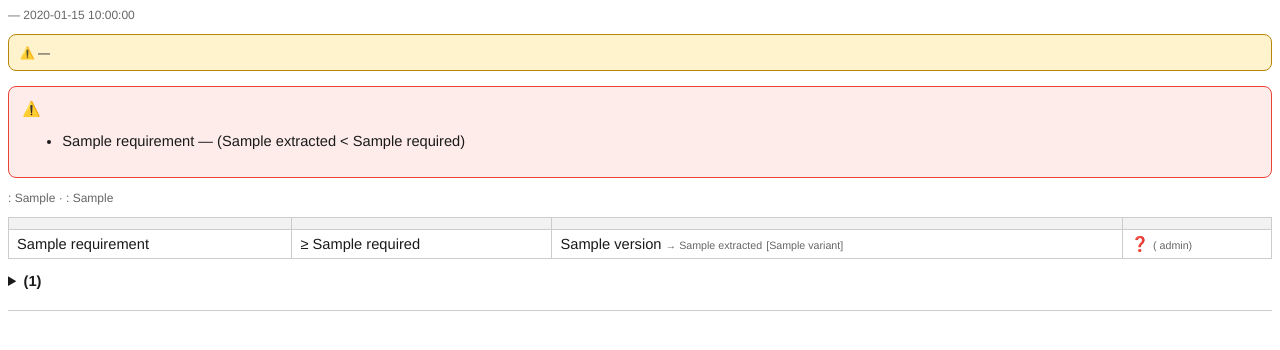
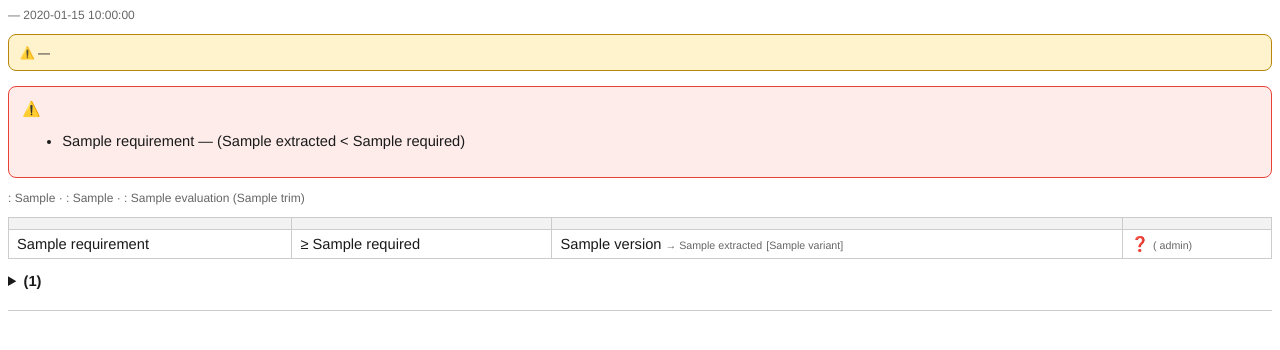
Before and after one commit to terjefl/marlin-check, a FastAPI app: template app/templates/pdf.html in a window 1280 px wide. Shown: the top 350 px of the page. Run offline with FastAPI, Linux system fonts and the light colour scheme; the template is opened without the code that fills it: most values are stand-ins (such as "Sample title", 1, 10 or a date in 2020).

Commit message:
Fix four critical review findings: fail-safe trim logic, trusted client-IP header, non-blocking PDF parsing, keyed usage hash
- rules: an unknown 5th VIN character no longer exempts only_trims modules
  (a two-motor car with MCU_R missing could pass as Marlin-ready). The
  detected trim is shown on the result page/PDF, with a note when unknown.
- auth/main: the client IP comes from ONE trusted header
  (MARLIN_CLIENT_IP_HEADER, default cf-connecting-ip). X-Forwarded-For is
  no longer used anywhere: Cloudflare appends to a client-supplied value,
  so its first element bypassed the upload rate limit. Rate-limit and
  lockout dicts now drop expired keys.
- main/parser: parsing + evaluation run in the threadpool instead of on
  the event loop, and PDFs over 20 pages are rejected before text
  extraction (pdfplumber cost is linear in text; a large PDF froze the
  whole app, including /healthz).
- main: the daily unique-user hash is an HMAC with a random in-memory key
  rotated at UTC midnight and on restart. The previous sha256(day|ip)
  with a public salt was reversible over the IPv4 space in under an hour,
  contradicting the privacy statement.
- 7 locales: trim_label/trim_unknown/trim_unknown_note, parse_too_many_pages
- tests: regression tests for all four (each verified to fail on the old code)
- README: MARLIN_CLIENT_IP_HEADER, single-worker requirement, hash scheme

Co-Authored-By: Claude Fable 5.1 <noreply@anthropic.com>

```diff
--- a/app/locales/da.json
+++ b/app/locales/da.json
@@ -58,5 +58,9 @@
   "parse_no_vin": "Ingen VIN-linje (VIN: <17 tegn>) blev fundet i rapporten.",
   "parse_no_modules": "Ingen ECU-afsnit blev fundet i rapporten.",
   "ready_22_note": "Bemærk: en direkte opdatering fra 2.1 til Marlin opdaterer stadig IKKE ECU'erne nedenfor — de tilhører 2.2-opdateringen (en påbudt NHTSA-tilbagekaldelse i Nordamerika, som de fleste europæiske biler aldrig fik). Bilen fungerer fint, men disse ECU'er forbliver på deres nuværende versioner:",
-  "vcu24_notice": "Bemærkning til alle, der allerede har VCU 2.4 (fra Marlin eller på anden vis): sørg for at informere den, der skal opdatere din bil til 2.2, om at du ALLEREDE har den. Der er ingen vej tilbage eller kompatibilitet fra VCU 2.4 (Marlin) til VCU 2.3 (2.2/2.2.3)."
+  "vcu24_notice": "Bemærkning til alle, der allerede har VCU 2.4 (fra Marlin eller på anden vis): sørg for at informere den, der skal opdatere din bil til 2.2, om at du ALLEREDE har den. Der er ingen vej tilbage eller kompatibilitet fra VCU 2.4 (Marlin) til VCU 2.3 (2.2/2.2.3).",
+  "trim_label": "Udgave (fra VIN)",
+  "trim_unknown": "ukendt",
+  "trim_unknown_note": "Udgaven kunne ikke aflæses fra stelnummeret (VIN), så alle moduler regnes som påkrævede (inklusive den bageste motorstyring).",
+  "parse_too_many_pages": "PDF-filen har for mange sider til at være en OLP-diagnoserapport."
 }
--- a/app/locales/de.json
+++ b/app/locales/de.json
@@ -58,5 +58,9 @@
   "parse_no_vin": "Keine VIN-Zeile (VIN: <17 Zeichen>) im Bericht gefunden.",
   "parse_no_modules": "Keine ECU-Abschnitte im Bericht gefunden.",
   "ready_22_note": "Hinweis: Ein direktes Update von 2.1 auf Marlin aktualisiert die unten gelisteten ECUs trotzdem NICHT — sie gehören zum 2.2-Update (ein verpflichtender NHTSA-Rückruf in Nordamerika, den die meisten europäischen Autos nie erhielten). Das Auto funktioniert einwandfrei, aber diese ECUs bleiben auf ihren aktuellen Versionen:",
-  "vcu24_notice": "Hinweis für alle, die bereits VCU 2.4 haben (durch Marlin oder anderweitig): Informiere unbedingt jeden, der dein Auto auf 2.2 aktualisiert, dass du sie BEREITS hast. Es gibt keinen Weg zurück und keine Kompatibilität von VCU 2.4 (Marlin) zu VCU 2.3 (2.2/2.2.3)."
+  "vcu24_notice": "Hinweis für alle, die bereits VCU 2.4 haben (durch Marlin oder anderweitig): Informiere unbedingt jeden, der dein Auto auf 2.2 aktualisiert, dass du sie BEREITS hast. Es gibt keinen Weg zurück und keine Kompatibilität von VCU 2.4 (Marlin) zu VCU 2.3 (2.2/2.2.3).",
+  "trim_label": "Ausstattung (aus der VIN)",
+  "trim_unknown": "unbekannt",
+  "trim_unknown_note": "Die Ausstattungsvariante konnte nicht aus der VIN gelesen werden, daher gelten alle Module als erforderlich (einschließlich des hinteren Motorsteuergeräts).",
+  "parse_too_many_pages": "Die PDF-Datei hat zu viele Seiten, um ein OLP-Diagnosebericht zu sein."
 }
--- a/app/locales/en.json
+++ b/app/locales/en.json
@@ -58,5 +58,9 @@
   "parse_no_vin": "No VIN line (VIN: <17 characters>) was found in the report.",
   "parse_no_modules": "No ECU sections were found in the report.",
   "ready_22_note": "Note: a direct update from 2.1 to Marlin will still NOT update the ECUs below — they belong to the 2.2 update (a mandatory NHTSA recall in North America that most European cars never received). The car will function fine, but these ECUs will remain on their current versions:",
-  "vcu24_notice": "Notice for all users already on VCU 2.4 (from Marlin or otherwise): make sure you inform anyone updating your car to 2.2 that you ALREADY have it. There is no backward option or compatibility from VCU 2.4 (Marlin) to VCU 2.3 (2.2/2.2.3)."
+  "vcu24_notice": "Notice for all users already on VCU 2.4 (from Marlin or otherwise): make sure you inform anyone updating your car to 2.2 that you ALREADY have it. There is no backward option or compatibility from VCU 2.4 (Marlin) to VCU 2.3 (2.2/2.2.3).",
+  "trim_label": "Trim (from VIN)",
+  "trim_unknown": "unknown",
+  "trim_unknown_note": "The trim could not be determined from the VIN, so every module is treated as required (including the rear motor controller).",
+  "parse_too_many_pages": "The PDF has too many pages to be an OLP diagnostics report."
 }
--- a/app/locales/es.json
+++ b/app/locales/es.json
@@ -58,5 +58,9 @@
   "parse_no_vin": "No se encontró ninguna línea VIN (VIN: <17 caracteres>) en el informe.",
   "parse_no_modules": "No se encontraron secciones de ECU en el informe.",
   "ready_22_note": "Nota: una actualización directa de 2.1 a Marlin seguirá SIN actualizar las ECU de abajo — pertenecen a la actualización 2.2 (una llamada a revisión obligatoria de la NHTSA en Norteamérica que la mayoría de los coches europeos nunca recibió). El coche funcionará bien, pero estas ECU se quedarán en sus versiones actuales:",
-  "vcu24_notice": "Aviso para todos los que ya tienen VCU 2.4 (por Marlin u otra vía): asegúrate de informar a quien actualice tu coche a 2.2 de que YA la tienes. No hay vuelta atrás ni compatibilidad de VCU 2.4 (Marlin) a VCU 2.3 (2.2/2.2.3)."
+  "vcu24_notice": "Aviso para todos los que ya tienen VCU 2.4 (por Marlin u otra vía): asegúrate de informar a quien actualice tu coche a 2.2 de que YA la tienes. No hay vuelta atrás ni compatibilidad de VCU 2.4 (Marlin) a VCU 2.3 (2.2/2.2.3).",
+  "trim_label": "Versión (según el VIN)",
+  "trim_unknown": "desconocida",
+  "trim_unknown_note": "No se pudo determinar la versión a partir del VIN, por lo que todos los módulos se consideran obligatorios (incluido el controlador del motor trasero).",
+  "parse_too_many_pages": "El PDF tiene demasiadas páginas para ser un informe de diagnóstico de OLP."
 }
--- a/app/locales/fr.json
+++ b/app/locales/fr.json
@@ -58,5 +58,9 @@
   "parse_no_vin": "Aucune ligne VIN (VIN : <17 caractères>) trouvée dans le rapport.",
   "parse_no_modules": "Aucune section ECU trouvée dans le rapport.",
   "ready_22_note": "Remarque : une mise à jour directe de 2.1 vers Marlin ne mettra toujours PAS à jour les calculateurs ci-dessous — ils appartiennent à la mise à jour 2.2 (un rappel NHTSA obligatoire en Amérique du Nord que la plupart des voitures européennes n'ont jamais reçu). La voiture fonctionnera très bien, mais ces calculateurs resteront sur leurs versions actuelles :",
-  "vcu24_notice": "Avis à tous ceux qui ont déjà le VCU 2.4 (via Marlin ou autrement) : veillez à informer quiconque met votre voiture à jour vers 2.2 que vous l'avez DÉJÀ. Il n'existe aucun retour en arrière ni compatibilité du VCU 2.4 (Marlin) vers le VCU 2.3 (2.2/2.2.3)."
+  "vcu24_notice": "Avis à tous ceux qui ont déjà le VCU 2.4 (via Marlin ou autrement) : veillez à informer quiconque met votre voiture à jour vers 2.2 que vous l'avez DÉJÀ. Il n'existe aucun retour en arrière ni compatibilité du VCU 2.4 (Marlin) vers le VCU 2.3 (2.2/2.2.3).",
+  "trim_label": "Finition (d'après le VIN)",
+  "trim_unknown": "inconnue",
+  "trim_unknown_note": "La finition n'a pas pu être déterminée à partir du VIN ; tous les modules sont donc considérés comme requis (y compris le contrôleur du moteur arrière).",
+  "parse_too_many_pages": "Le PDF contient trop de pages pour être un rapport de diagnostic OLP."
 }
--- a/app/locales/nb.json
+++ b/app/locales/nb.json
@@ -58,5 +58,9 @@
   "parse_no_vin": "Fant ingen VIN-linje (VIN: <17 tegn>) i rapporten.",
   "parse_no_modules": "Fant ingen ECU-blokker i rapporten.",
   "ready_22_note": "Merk: en direkte oppdatering fra 2.1 til Marlin vil fortsatt IKKE oppdatere ECU-ene under — de tilhører 2.2-oppdateringen (en pålagt NHTSA-tilbakekalling i Nord-Amerika som de fleste europeiske biler aldri fikk). Bilen vil fungere fint, men disse ECU-ene forblir på dagens versjoner:",
-  "vcu24_notice": "Merknad til alle som allerede har VCU 2.4 (fra Marlin eller på annen måte): sørg for å informere den som skal oppdatere bilen din til 2.2 om at du ALLEREDE har den. Det finnes ingen vei tilbake eller kompatibilitet fra VCU 2.4 (Marlin) til VCU 2.3 (2.2/2.2.3)."
+  "vcu24_notice": "Merknad til alle som allerede har VCU 2.4 (fra Marlin eller på annen måte): sørg for å informere den som skal oppdatere bilen din til 2.2 om at du ALLEREDE har den. Det finnes ingen vei tilbake eller kompatibilitet fra VCU 2.4 (Marlin) til VCU 2.3 (2.2/2.2.3).",
+  "trim_label": "Utgave (fra VIN)",
+  "trim_unknown": "ukjent",
+  "trim_unknown_note": "Utgaven kunne ikke leses fra VIN-nummeret, så alle moduler regnes som påkrevd (inkludert bakre motorkontroller).",
+  "parse_too_many_pages": "PDF-en har for mange sider til å være en OLP-diagnoserapport."
 }
--- a/app/locales/sv.json
+++ b/app/locales/sv.json
@@ -58,5 +58,9 @@
   "parse_no_vin": "Ingen VIN-rad (VIN: <17 tecken>) hittades i rapporten.",
   "parse_no_modules": "Inga ECU-avsnitt hittades i rapporten.",
   "ready_22_note": "Obs: en direkt uppdatering från 2.1 till Marlin uppdaterar ändå INTE ECU:erna nedan — de tillhör 2.2-uppdateringen (en obligatorisk NHTSA-återkallelse i Nordamerika som de flesta europeiska bilar aldrig fick). Bilen fungerar fint, men dessa ECU:er blir kvar på sina nuvarande versioner:",
-  "vcu24_notice": "Meddelande till alla som redan har VCU 2.4 (från Marlin eller på annat sätt): se till att informera den som ska uppdatera din bil till 2.2 om att du REDAN har den. Det finns ingen väg tillbaka eller kompatibilitet från VCU 2.4 (Marlin) till VCU 2.3 (2.2/2.2.3)."
+  "vcu24_notice": "Meddelande till alla som redan har VCU 2.4 (från Marlin eller på annat sätt): se till att informera den som ska uppdatera din bil till 2.2 om att du REDAN har den. Det finns ingen väg tillbaka eller kompatibilitet från VCU 2.4 (Marlin) till VCU 2.3 (2.2/2.2.3).",
+  "trim_label": "Utförande (från VIN)",
+  "trim_unknown": "okänt",
+  "trim_unknown_note": "Utförandet kunde inte läsas ur VIN-numret, så alla moduler räknas som obligatoriska (inklusive den bakre motorstyrenheten).",
+  "parse_too_many_pages": "PDF-filen har för många sidor för att vara en OLP-diagnosrapport."
 }
--- a/app/main.py
+++ b/app/main.py
@@ -3,6 +3,8 @@
 from __future__ import annotations
 
 import difflib
+import hashlib
+import hmac
 import os
 import re
 import secrets
@@ -11,13 +13,13 @@ from datetime import datetime, timezone
 from pathlib import Path
 
 from fastapi import Depends, FastAPI, Request, UploadFile
+from fastapi.concurrency import run_in_threadpool
 from fastapi.responses import HTMLResponse, RedirectResponse, Response
 from fastapi.staticfiles import StaticFiles
 from fastapi.templating import Jinja2Templates
 
 from . import db as db_module
-from .auth import client_ip as auth_client_ip
-from .auth import require_admin
+from .auth import client_ip, require_admin
 from .i18n import LANGUAGE_NAMES, SUPPORTED, negotiate_language, translator
 from .parser import MAX_REPORT_BYTES, ReportParseError, parse_report
 from .rules import (
@@ -44,15 +46,15 @@ templates = Jinja2Templates(directory=BASE_DIR / "templates")
 
 # Cache busting: content hash of style.css in the URL, so Cloudflare/browsers
 # never serve stale CSS after a deploy.
-import hashlib as _hashlib
-
-STATIC_VERSION = _hashlib.md5(
+STATIC_VERSION = hashlib.md5(
     (BASE_DIR / "static" / "style.css").read_bytes()
 ).hexdigest()[:8]
 
 database = db_module.Database(DATA_DIR / "marlin.sqlite3")
 
 # Recent analyses kept in memory, so the result page can offer the PDF without re-upload.
+# NOTE: all of this state (results, rate limits, login lockout) is per process —
+# the app must run as exactly one uvicorn worker/replica.
 _recent_results: dict[str, dict] = {}
 _upload_hits: dict[str, list[float]] = {}
 
@@ -65,20 +67,18 @@ def _prune_results() -> None:
 
 def _rate_limited(ip: str) -> bool:
     now = time.time()
-    hits = [t for t in _upload_hits.get(ip, []) if t > now - RATE_LIMIT_WINDOW]
-    _upload_hits[ip] = hits
+    # Drop expired hits for every IP so the dict cannot grow without bound
+    for known_ip in list(_upload_hits):
+        recent = [t for t in _upload_hits[known_ip] if t > now - RATE_LIMIT_WINDOW]
+        if recent:
+            _upload_hits[known_ip] = recent
+        else:
+            del _upload_hits[known_ip]
+    hits = _upload_hits.setdefault(ip, [])
     if len(hits) >= RATE_LIMIT_UPLOADS:
         return True
     hits.append(now)
     return False
-
-
-def _client_ip(request: Request) -> str:
-    # Behind Cloudflare/reverse proxy: use the first X-Forwarded-For address if set
-    forwarded = request.headers.get("x-forwarded-for", "")
-    if forwarded:
-        return forwarded.split(",")[0].strip()
-    return request.client.host if request.client else "unknown"
 
 
 def _render(request: Request, template: str, context: dict, status_code: int = 200) -> Response:
@@ -95,13 +95,21 @@ def _render(request: Request, template: str, context: dict, status_code: int = 2
     return response
 
 
+# Key for the daily usage hash: random, held only in memory, replaced at the
+# UTC day rollover (and on every restart). Because the key is never stored, a
+# hash in the database cannot be brute-forced back to an IP address — a plain
+# sha256(day|ip) with a public salt could be reversed over the IPv4 space in
+# under an hour. The cost is that a restart splits that day's unique-user count.
+_usage_key: dict = {"day": "", "key": b""}
+
+
 def _usage_ip_hash(request: Request) -> str:
-    """Daily-rotating hash of the client IP — counts unique users per day without
-    storing the IP address. Yesterday's hashes cannot be linked back to an IP."""
-    import hashlib
-
-    day_salt = f"marlin-{datetime.now(timezone.utc).strftime('%Y-%m-%d')}"
-    return hashlib.sha256(f"{day_salt}|{auth_client_ip(request)}".encode()).hexdigest()[:16]
+    """Daily-rotating keyed hash of the client IP — counts unique users per day
+    without storing anything that can be linked back to the IP."""
+    day = datetime.now(timezone.utc).strftime("%Y-%m-%d")
+    if _usage_key["day"] != day:
+        _usage_key["day"], _usage_key["key"] = day, secrets.token_bytes(32)
+    return hmac.new(_usage_key["key"], client_ip(request).encode(), hashlib.sha256).hexdigest()[:16]
 
 
 def _log_usage(request: Request, lang: str, outcome: str, consent: bool) -> None:
@@ -146,12 +154,20 @@ def analyze_get(request: Request):
     return RedirectResponse(f"/?lang={lang}" if lang in SUPPORTED else "/", status_code=303)
 
 
+def _parse_and_evaluate(data: bytes, filename: str):
+    """CPU-bound part of an upload (pdfplumber + rule engine). Runs in the
+    threadpool so a slow PDF never blocks the event loop for other visitors."""
+    parsed = parse_report(data, filename)
+    requirements = load_requirements(REQUIREMENTS_PATH)
+    return parsed, evaluate(parsed, requirements)
+
+
 @app.post("/analyze")
 async def analyze(request: Request, report: UploadFile):
     lang = negotiate_language(request)
     t = translator(lang)
 
-    if _rate_limited(_client_ip(request)):
+    if _rate_limited(client_ip(request)):
         return _render(request, "index.html", {"error": t("error_rate_limited"), "requirements": _current_requirements()}, status_code=429)
 
     data = await report.read()
@@ -162,9 +178,9 @@ async def analyze(request: Request, report: UploadFile):
     consent = form.get("consent") == "yes"
 
     try:
-        parsed = parse_report(data, report.filename or "")
-        requirements = load_requirements(REQUIREMENTS_PATH)
-        evaluation = evaluate(parsed, requirements)
+        parsed, evaluation = await run_in_threadpool(
+            _parse_and_evaluate, data, report.filename or ""
+        )
     except ReportParseError as exc:
         _log_usage(request, lang, "parse_error", consent=False)
         reason = t(f"parse_{exc.key}")
@@ -297,7 +313,7 @@ def _save_requirements(request: Request, username: str, new_text: str) -> Respon
     tmp_path.write_text(new_text, encoding="utf-8")
     os.replace(tmp_path, REQUIREMENTS_PATH)
 
-    database.add_audit(username, auth_client_ip(request), "requirements_update", diff)
+    database.add_audit(username, client_ip(request), "requirements_update", diff)
     return _render_admin(
         request, username,
         message=f"Saved. New requirements version: {parsed.version} "
--- a/app/templates/_result_body.html
+++ b/app/templates/_result_body.html
@@ -21,7 +21,10 @@
   {% endif %}
 </div>
 
-<p class="meta">{{ t('requirements_version_label') }}: {{ evaluation.requirements_version }} · {{ t('target_profile_label') }}: {{ evaluation.target_profile }}</p>
+<p class="meta">{{ t('requirements_version_label') }}: {{ evaluation.requirements_version }} · {{ t('target_profile_label') }}: {{ evaluation.target_profile }} · {{ t('trim_label') }}: {% if evaluation.trim_name %}{{ evaluation.trim_name }} ({{ evaluation.trim }}){% else %}{{ t('trim_unknown') }}{% endif %}</p>
+{% if not evaluation.trim_name %}
+<div class="alert">ℹ️ {{ t('trim_unknown_note') }}</div>
+{% endif %}
 
 <table class="modules">
   <thead>
```
Also changed, not shown: app/auth.py (+16 -4 lines), app/parser.py (+11 -0 lines), app/rules.py (+11 -2 lines), tests/test_parser_and_rules.py (+38 -0 lines), tests/test_web.py (+102 -0 lines), README.md.
